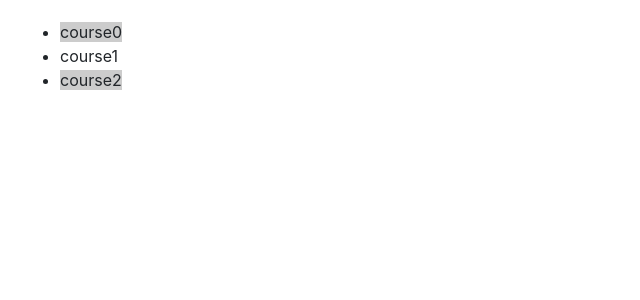
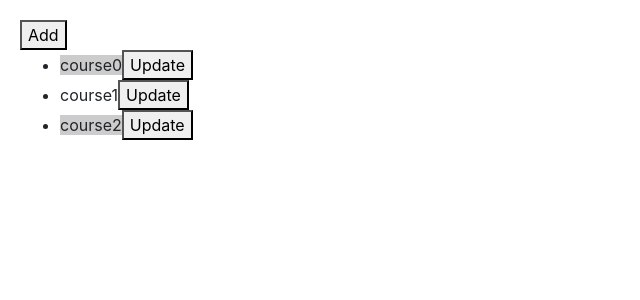
Before and after one commit to VERSAYANA/angular-tut, an Angular app: page / in a window 1280 px wide. Shown: the top 300 px of the page, without its empty margins (0-640 px from the left). Built offline with nearby package versions, Linux system fonts and the light colour scheme.

Commit message:
Use change detection

```diff
--- a/src/app/app.component.html
+++ b/src/app/app.component.html
@@ -1,5 +1,7 @@
+<button (click)="onAdd()">Add</button>
 <ul>
   <li *ngFor="let course of courses; even as isEven">
     <span [class.even]="isEven">{{ course.name }}</span>
+    <button (click)="onUpdate(course)">Update</button>
   </li>
 </ul>
--- a/src/app/app.component.ts
+++ b/src/app/app.component.ts
@@ -20,4 +20,14 @@ export class AppComponent {
       name: 'course2'
     }
   ];
+
+  onAdd() {
+    this.courses.push({
+      id: 3,
+      name: 'course3'
+    });
+  }
+  onUpdate(course) {
+    course.name = 'Updated';
+  }
 }
```
